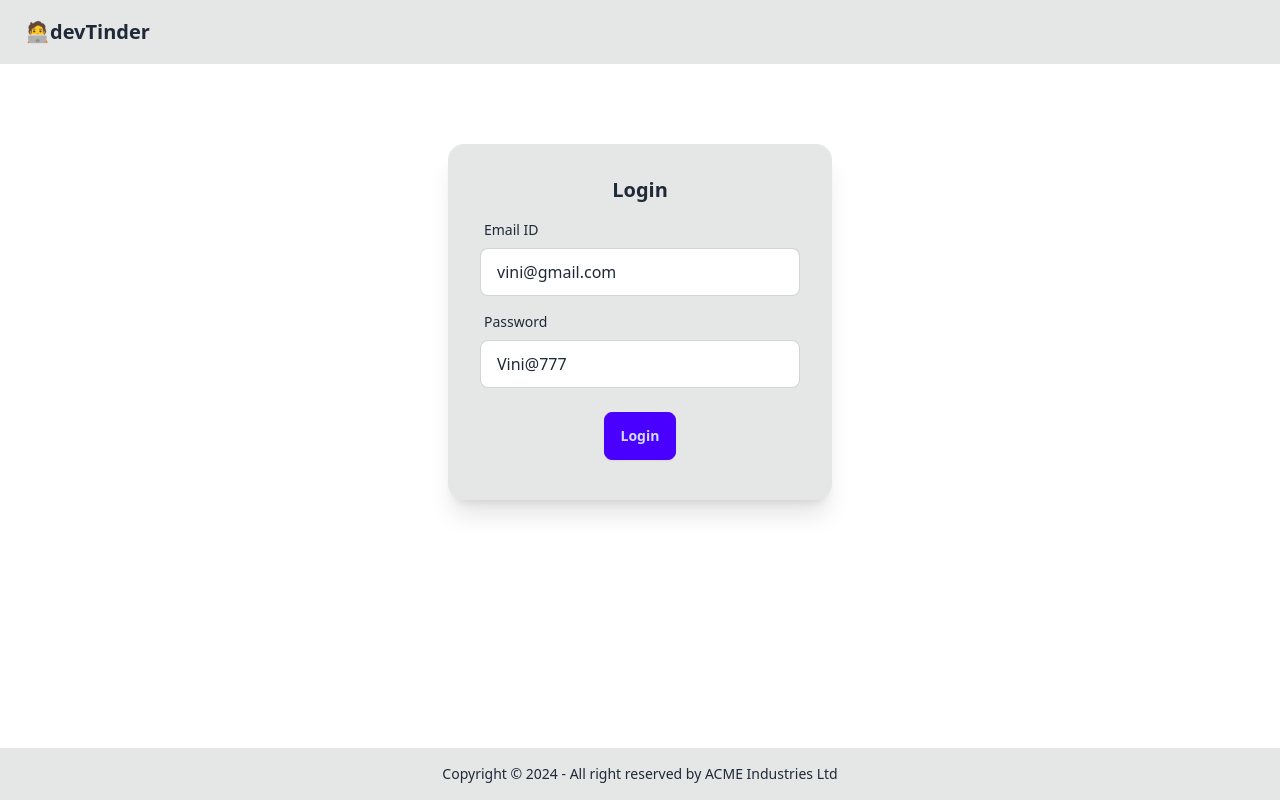
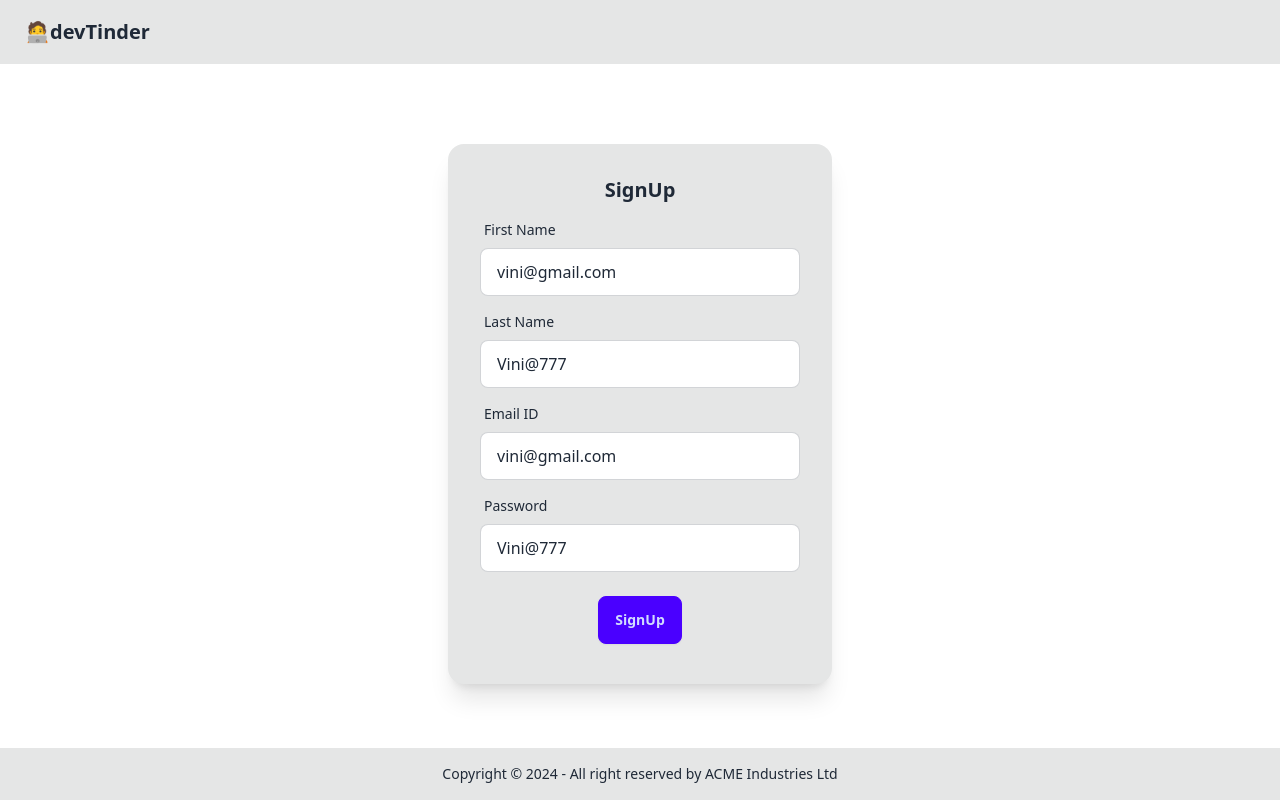
Before and after one commit to Jintops/devTinder-frontend, a React (Vite) app: page /login in a window 1280 px wide. Built offline with nearby package versions, Linux system fonts and the light colour scheme; no server answers.

Commit message:
signup ui

```diff
--- a/src/components/Login.jsx
+++ b/src/components/Login.jsx
@@ -10,6 +10,7 @@ const Login = () => {
   const [emailId,setEmailId]=useState("vini@gmail.com");
   const [password,setPassword]=useState("Vini@777");
   const [error,setError]=useState("");
+  const [isLogin,setIsLogin]=useState(false)
   const dispatch= useDispatch();
   const navigate=useNavigate();
 
@@ -34,7 +35,22 @@ const Login = () => {
     <div className='flex justify-center my-20'>
       <div className="card bg-base-300 w-96 shadow-xl ">
         <div className="card-body">
-          <h2 className="card-title justify-center">Login </h2>
+          <h2 className="card-title justify-center">{isLogin ? "Login" : "SignUp"} </h2>
+
+       {!isLogin && <><label className="form-control w-full max-w-xs">
+            <div className="label">
+              <span className="label-text">First Name</span>
+            </div>
+            <input type="text"  value={emailId} className="input input-bordered w-full max-w-xs" onChange={(e)=>setEmailId(e.target.value)} />
+          </label>
+
+          <label className="form-control w-full max-w-xs">
+            <div className="label">
+              <span className="label-text">Last Name</span>
+            </div>
+            <input type="text" value={password} className="input input-bordered w-full max-w-xs" onChange={(e)=>setPassword(e.target.value)}/>
+          </label></>
+}
 
           <label className="form-control w-full max-w-xs">
             <div className="label">
@@ -51,7 +67,7 @@ const Login = () => {
           </label>
          <p className='text-red-500'>{error}</p>
           <div className="card-actions justify-center my-2">
-            <button className="btn btn-primary" onClick={handleLogin}>Login</button>
+            <button className="btn btn-primary" onClick={handleLogin}>{isLogin ? "Login" : "SignUp"}</button>
           </div>
         </div>
       </div>
```
